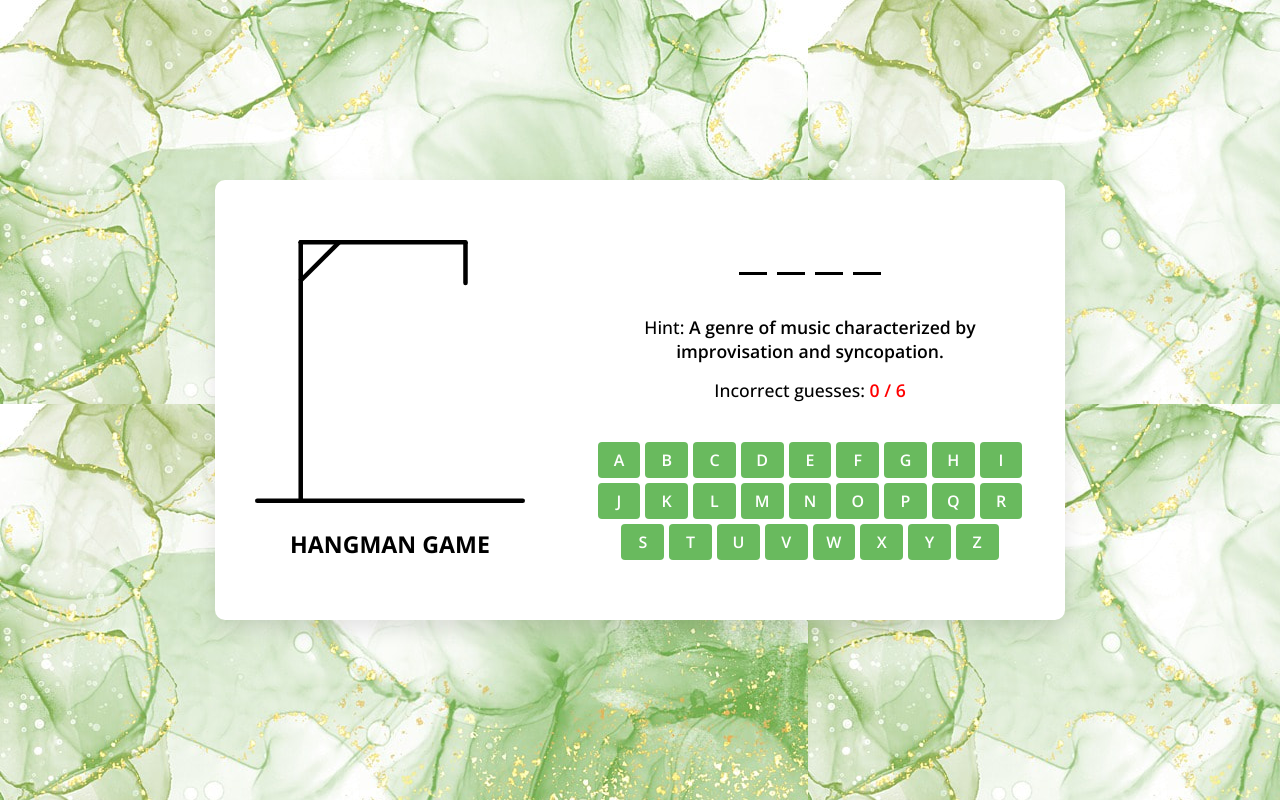
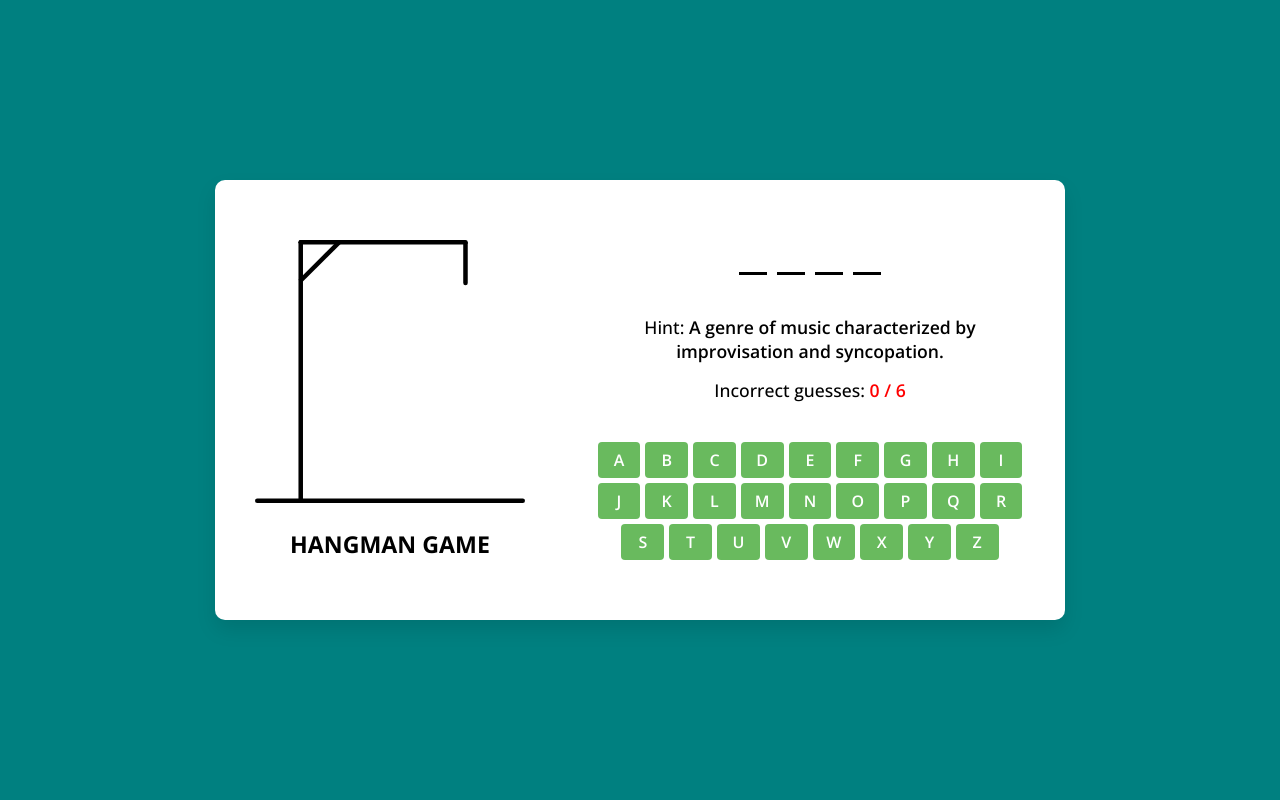
Before and after one commit to JasLaumbh/HangMan, a plain HTML site: page index.html in a window 1280 px wide. Drawn offline with nearby package versions, Linux system fonts and the light colour scheme.

Commit message:
Update style.css

```diff
--- a/style.css
+++ b/style.css
@@ -11,7 +11,7 @@ body {
     align-items: center;
     justify-content: center;
     min-height: 100vh;
-    background-image: url('images/img.jpg');
+    background-color: #008080;
 }
 .container {
     display: flex;
```
